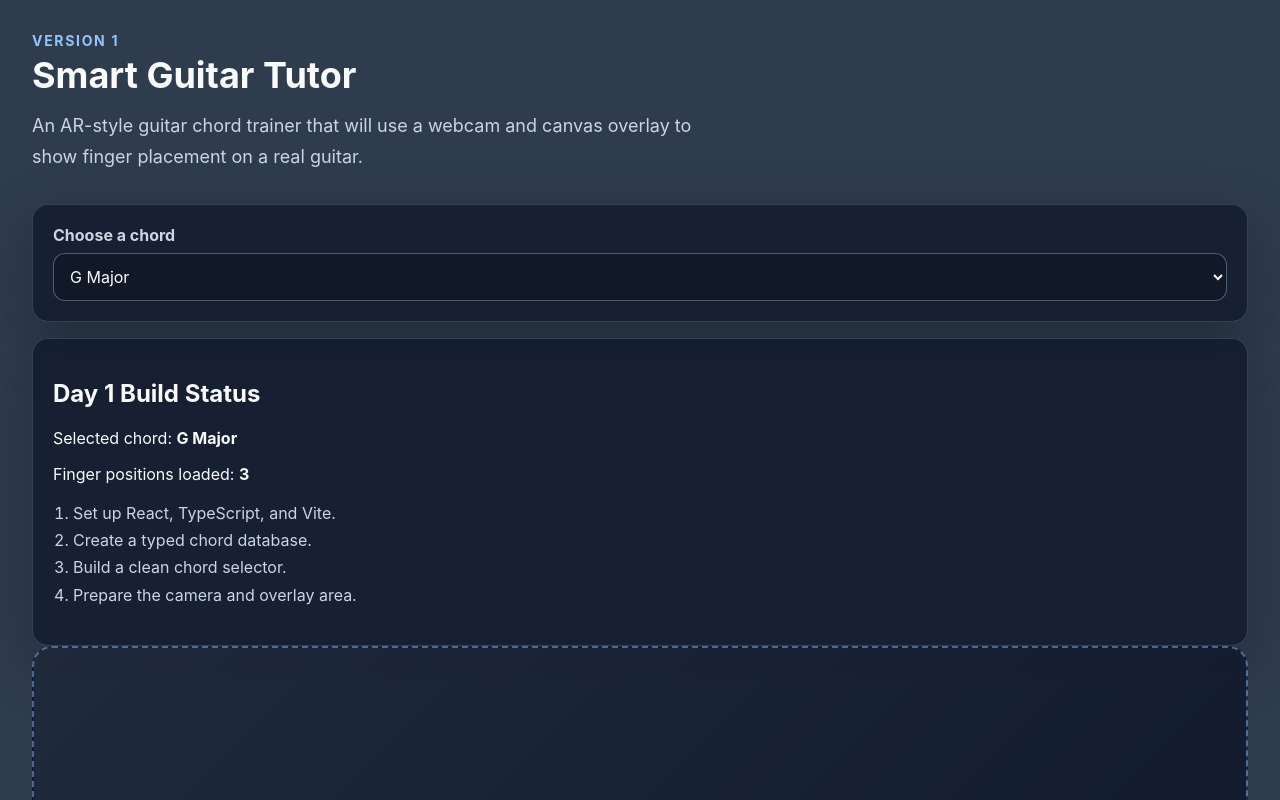
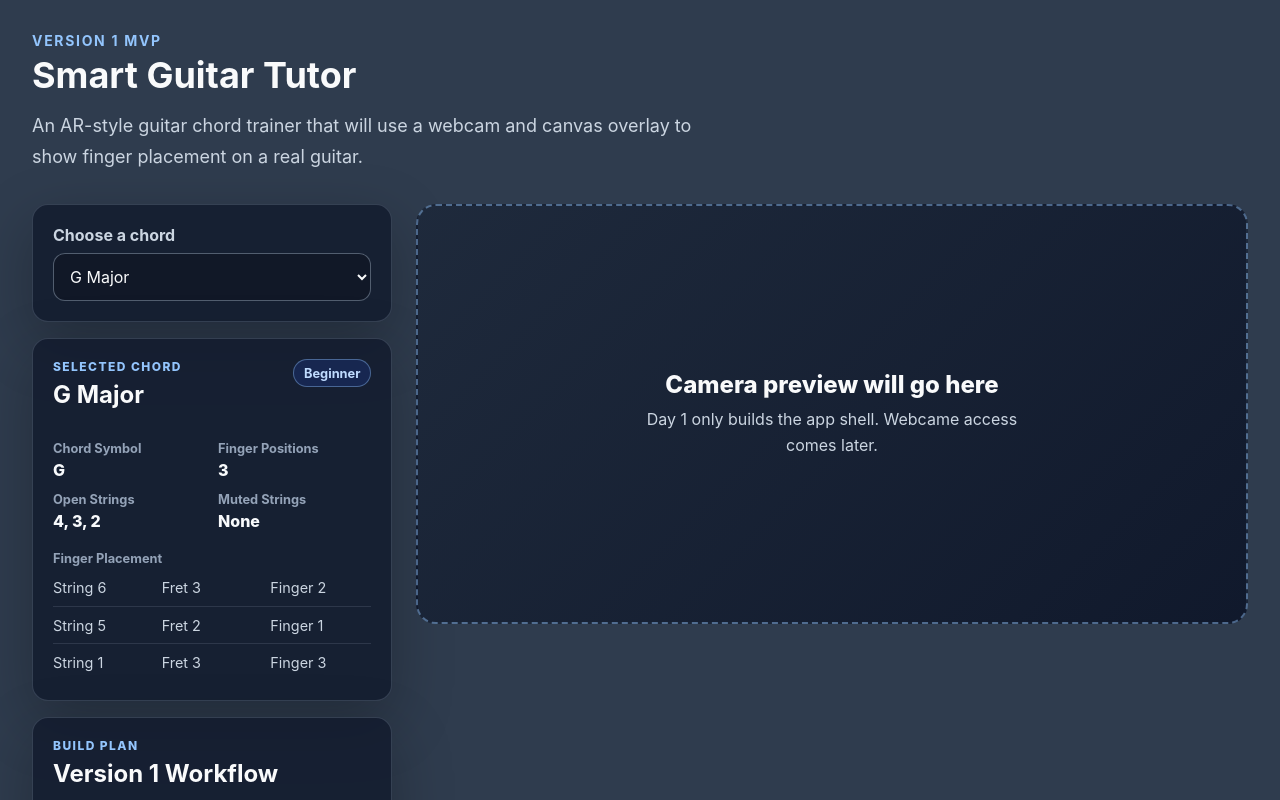
Before and after one commit to 1-Anshika-S/smart-guitar-tutor, a React (Vite) app: page / in a window 1280 px wide. Shown: the top 800 px of the page. Built offline with nearby package versions, Linux system fonts and the light colour scheme.

Commit message:
Increased Chord db

```diff
--- a/src/App.css
+++ b/src/App.css
@@ -115,3 +115,75 @@
     min-height: 300px;
   }
 }
+
+.panel-header {
+  display: flex;
+  justify-content: space-between;
+  gap: 1rem;
+  align-items: flex-start;
+}
+
+.section-kicker {
+  margin: 0 0 0.35rem;
+  color: #93c5fd;
+  font-size: 0.75rem;
+  font-weight: 800;
+  letter-spacing: 0.12em;
+  text-transform: uppercase;
+}
+
+.panel h2 {
+  margin: 0 0 1rem;
+}
+
+.difficulty-badge {
+  display: inline-flex;
+  align-items: center;
+  padding: 0.35rem 0.6rem;
+  border: 1px solid rgba(147, 197, 253, 0.4);
+  border-radius: 999px;
+  color: #bfdbfe;
+  background: rgba(30, 64, 175, 0.25);
+  font-size: 0.8rem;
+  font-weight: 700;
+  white-space: nowrap;
+}
+
+.details-grid {
+  display: grid;
+  grid-template-columns: repeat(2, minmax(0, 1fr));
+  gap: 0.75rem;
+  margin-top: 1rem;
+}
+
+.detail-label {
+  margin: 0 0 0.25rem;
+  color: #94a3b8;
+  font-size: 0.8rem;
+  font-weight: 700;
+}
+
+.detail-value {
+  margin: 0;
+  color: #f8fafc;
+  font-size: 1rem;
+  font-weight: 800;
+}
+
+.finger-list {
+  margin-top: 1.25rem;
+}
+
+.finger-row {
+  display: grid;
+  grid-template-columns: repeat(3, 1fr);
+  gap: 0.5rem;
+  padding: 0.6rem 0;
+  border-bottom: 1px solid rgba(148, 163, 184, 0.18);
+  color: #cbd5e1;
+  font-size: 0.9rem;
+}
+
+.finger-row:last-child {
+  border-bottom: none;
+}
--- a/src/App.tsx
+++ b/src/App.tsx
@@ -2,37 +2,40 @@ import { useState } from "react";
 import "./App.css";
 
 import CameraPlaceholder from "./components/CameraPlaceholder";
+import ChordDetails from "./components/ChordDetails";
 import ChordSelector from "./components/ChordSelector";
 import InstructionsPanel from "./components/InstructionsPanel";
 import { chords } from "./data/chords";
 
 function App() {
-
-  const [selectedChordID, setSelectedChordID] = useState(chords[0].id);
+  const [selectedChordId, setSelectedChordId] = useState(chords[0].id);
 
   const selectedChord =
-    chords.find((chord) => chord.id === selectedChordID) ?? chords[0];
+    chords.find((chord) => chord.id === selectedChordId) ?? chords[0];
 
   return (
     <main className="app">
       <header className="header">
-        <p className="eyebrow">Version 1</p>
+        <p className="eyebrow">Version 1 MVP</p>
         <h1>Smart Guitar Tutor</h1>
         <p className="header-text">
-          An AR-style guitar chord trainer that will use a webcam and canvas overlay to show finger placement on a real guitar.
+          An AR-style guitar chord trainer that will use a webcam and canvas
+          overlay to show finger placement on a real guitar.
         </p>
       </header>
 
-      <section className="content">
+      <section className="layout">
         <div className="left-column">
           <ChordSelector
             chords={chords}
-            selectedChordId={selectedChordID}
-            onChordChange={setSelectedChordID}
+            selectedChordId={selectedChordId}
+            onChordChange={setSelectedChordId}
           />
 
-          <InstructionsPanel selectedChord={selectedChord} />
-          </div>
+          <ChordDetails chord={selectedChord} />
+
+          <InstructionsPanel />
+        </div>
 
         <div className="right-column">
           <CameraPlaceholder />
--- /dev/null
+++ b/src/components/ChordDetails.tsx
@@ -0,0 +1,65 @@
+import type { Chord } from "../types/chord";
+
+type ChordDetailsProps = {
+  chord: Chord;
+};
+
+function ChordDetails({ chord }: ChordDetailsProps) {
+  return (
+    <section className="panel">
+      <div className="panel-header">
+        <div>
+          <p className="section-kicker">Selected Chord</p>
+          <h2>{chord.name}</h2>
+        </div>
+
+        <span className="difficulty-badge">{chord.difficulty}</span>
+      </div>
+
+      <div className="details-grid">
+        <div>
+          <p className="detail-label">Chord Symbol</p>
+          <p className="detail-value">{chord.shortName}</p>
+        </div>
+
+        <div>
+          <p className="detail-label">Finger Positions</p>
+          <p className="detail-value">{chord.positions.length}</p>
+        </div>
+
+        <div>
+          <p className="detail-label">Open Strings</p>
+          <p className="detail-value">
+            {chord.openStrings.length > 0 ? chord.openStrings.join(", ") : "None"}
+          </p>
+        </div>
+
+        <div>
+          <p className="detail-label">Muted Strings</p>
+          <p className="detail-value">
+            {chord.mutedStrings.length > 0
+              ? chord.mutedStrings.join(", ")
+              : "None"}
+          </p>
+        </div>
+      </div>
+
+      <div className="finger-list">
+        <p className="detail-label">Finger Placement</p>
+
+        {chord.positions.map((position) => (
+          <div
+            className="finger-row"
+            key={`${chord.id}-${position.string}-${position.fret}-${position.finger}`}
+          >
+            <span>String {position.string}</span>
+            <span>Fret {position.fret}</span>
+            <span>Finger {position.finger}</span>
+          </div>
+        ))}
+      </div>
+    </section>
+  );
+}
+
+export default ChordDetails;
--- a/src/components/InstructionsPanel.tsx
+++ b/src/components/InstructionsPanel.tsx
@@ -1,28 +1,14 @@
-import type { Chord } from "../types/chord";
-
-type InstructionsPanelProps = {
-    selectedChord: Chord;
-};
-
-function InstructionsPanel({ selectedChord }: InstructionsPanelProps) {
+function InstructionsPanel() {
   return (
     <section className="panel">
-      <h2>Day 1 Build Status</h2>
-
-      <p>
-        Selected chord: <strong>{selectedChord.name}</strong>
-      </p>
-
-      <p>
-        Finger positions loaded:{" "}
-        <strong>{selectedChord.positions.length}</strong>
-      </p>
+      <p className="section-kicker">Build Plan</p>
+      <h2>Version 1 Workflow</h2>
 
       <ol className="instruction-list">
-        <li>Set up React, TypeScript, and Vite.</li>
-        <li>Create a typed chord database.</li>
-        <li>Build a clean chord selector.</li>
-        <li>Prepare the camera and overlay area.</li>
+        <li>Select a chord from the dropdown.</li>
+        <li>Start the webcam preview.</li>
+        <li>Align the virtual fretboard over the real guitar.</li>
+        <li>Follow the finger placement dots.</li>
       </ol>
     </section>
   );
--- a/src/data/chords.ts
+++ b/src/data/chords.ts
@@ -4,39 +4,111 @@ export const chords: Chord[] = [
   {
     id: "g-major",
     name: "G Major",
+    shortName: "G",
+    difficulty: "Beginner",
     positions: [
       { string: 6, fret: 3, finger: 2 },
       { string: 5, fret: 2, finger: 1 },
       { string: 1, fret: 3, finger: 3 },
     ],
+    openStrings: [4, 3, 2],
+    mutedStrings: [],
   },
 
   {
     id: "c-major",
     name: "C Major",
+    shortName: "C",
+    difficulty: "Beginner",
     positions: [
       { string: 5, fret: 3, finger: 3 },
       { string: 4, fret: 2, finger: 2 },
       { string: 2, fret: 1, finger: 1 },
     ],
+    openStrings: [3, 1],
+    mutedStrings: [6],
   },
 
   {
     id: "d-major",
     name: "D Major",
+    shortName: "D",
+    difficulty: "Beginner",
     positions: [
       { string: 3, fret: 2, finger: 1 },
       { string: 2, fret: 3, finger: 3 },
       { string: 1, fret: 2, finger: 2 },
     ],
+    openStrings: [4],
+    mutedStrings: [6, 5],
+  },
+
+  {
+    id: "a-major",
+    name: "A Major",
+    shortName: "A",
+    difficulty: "Beginner",
+    positions: [
+      { string: 4, fret: 2, finger: 1 },
+      { string: 3, fret: 2, finger: 2 },
+      { string: 2, fret: 2, finger: 3 },
+    ],
+    openStrings: [5, 1],
+    mutedStrings: [6],
+  },
+
+  {
+    id: "e-major",
+    name: "E Major",
+    shortName: "E",
+    difficulty: "Beginner",
+    positions: [
+      { string: 5, fret: 2, finger: 2 },
+      { string: 4, fret: 2, finger: 3 },
+      { string: 3, fret: 1, finger: 1 },
+    ],
+    openStrings: [6, 2, 1],
+    mutedStrings: [],
   },
 
   {
     id: "e-minor",
     name: "E Minor",
+    shortName: "Em",
+    difficulty: "Beginner",
     positions: [
       { string: 5, fret: 2, finger: 2 },
       { string: 4, fret: 2, finger: 3 },
     ],
+    openStrings: [6, 3, 2, 1],
+    mutedStrings: [],
+  },
+
+  {
+    id: "a-minor",
+    name: "A Minor",
+    shortName: "Am",
+    difficulty: "Beginner",
+    positions: [
+      { string: 4, fret: 2, finger: 2 },
+      { string: 3, fret: 2, finger: 3 },
+      { string: 2, fret: 1, finger: 1 },
+    ],
+    openStrings: [5, 1],
+    mutedStrings: [6],
+  },
+
+  {
+    id: "d-minor",
+    name: "D Minor",
+    shortName: "Dm",
+    difficulty: "Beginner",
+    positions: [
+      { string: 3, fret: 2, finger: 2 },
+      { string: 2, fret: 3, finger: 3 },
+      { string: 1, fret: 1, finger: 1 },
+    ],
+    openStrings: [4],
+    mutedStrings: [6, 5],
   },
 ];
```
Also changed, not shown: src/types/chord.ts (+10 -2 lines).
